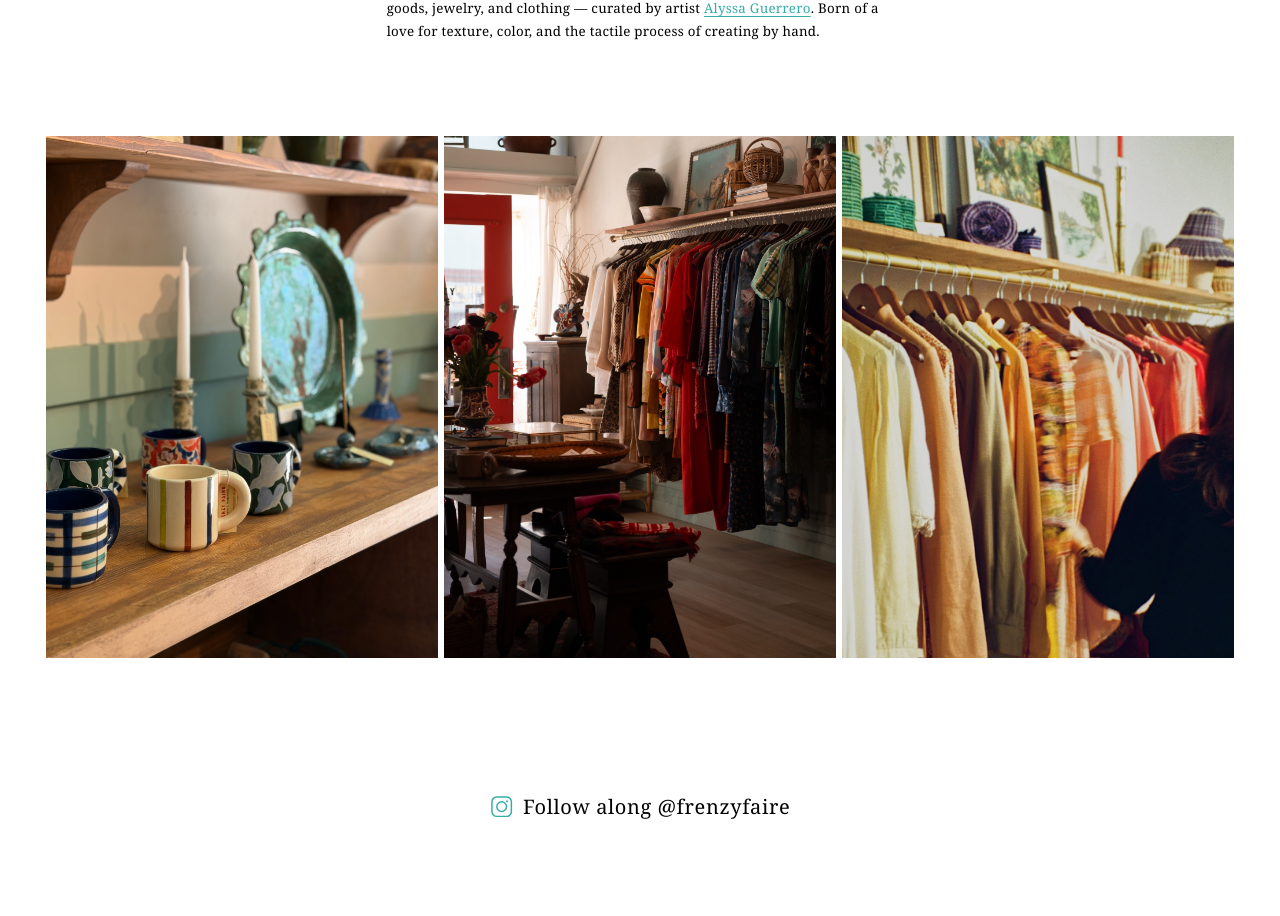
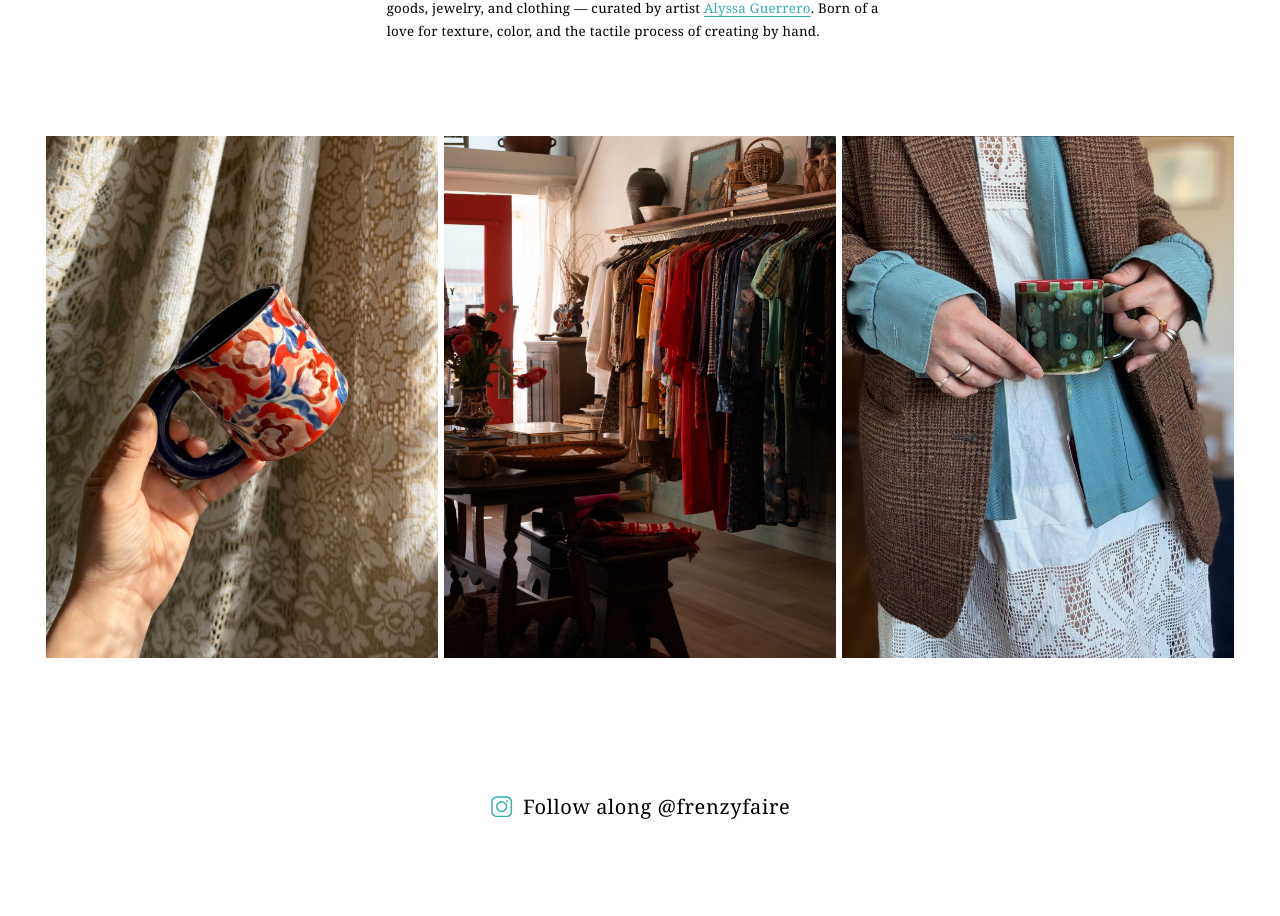
Before and after one commit to timothybuck13/frenzy-faire, a React (Vite) app: page / in a window 1280 px wide. Shown: the part 919-1835 px from the top of the page. Built offline with nearby package versions, Linux system fonts and the light colour scheme.

Commit message:
Update featured trio photos

```diff
--- a/src/App.jsx
+++ b/src/App.jsx
@@ -272,13 +272,13 @@ export default function App() {
         <div style={{ maxWidth: '1200px', margin: '0 auto', padding: '0 6px' }}>
           <div className="gallery-row" style={{ display: 'grid', gridTemplateColumns: '1fr 1fr 1fr', gap: '6px' }}>
             <div className="gallery-img" style={{ width: '100%', aspectRatio: '3/4', overflow: 'hidden' }}>
-              <img src="/photos/ceramics.jpg" alt="Handpainted ceramic mugs and candle holders" loading="lazy" style={{ width: '100%', height: '100%', objectFit: 'cover', display: 'block' }} />
+              <img src="/photos/flower-mug.jpg" alt="Handcrafted flower mug" loading="lazy" style={{ width: '100%', height: '100%', objectFit: 'cover', display: 'block' }} />
             </div>
             <div className="gallery-img" style={{ width: '100%', aspectRatio: '3/4', overflow: 'hidden' }}>
-              <img src="/photos/interior-1.jpg" alt="Vintage clothing rack bathed in afternoon light" loading="lazy" style={{ width: '100%', height: '100%', objectFit: 'cover', display: 'block' }} />
+              <img src="/photos/interior-1.jpg" alt="Frenzy Faire interior" loading="lazy" style={{ width: '100%', height: '100%', objectFit: 'cover', display: 'block' }} />
             </div>
             <div className="gallery-img" style={{ width: '100%', aspectRatio: '3/4', overflow: 'hidden' }}>
-              <img src="/photos/vintage-clothing.jpg" alt="Vintage clothing display" loading="lazy" style={{ width: '100%', height: '100%', objectFit: 'cover', display: 'block' }} />
+              <img src="/photos/vintage-clothing-and-ceramic-mug.jpg" alt="Vintage clothing and ceramic mug" loading="lazy" style={{ width: '100%', height: '100%', objectFit: 'cover', display: 'block' }} />
             </div>
           </div>
         </div>
```
